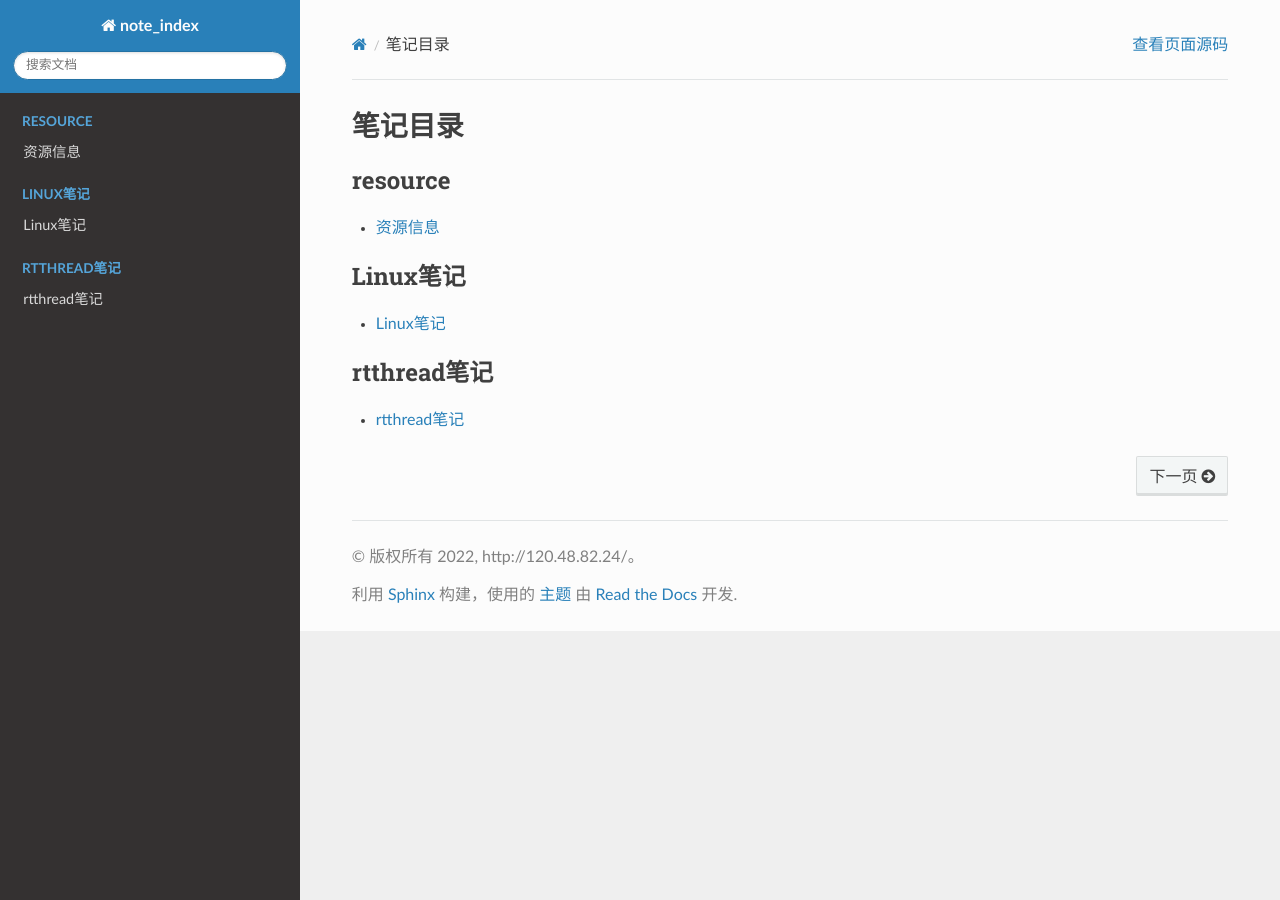
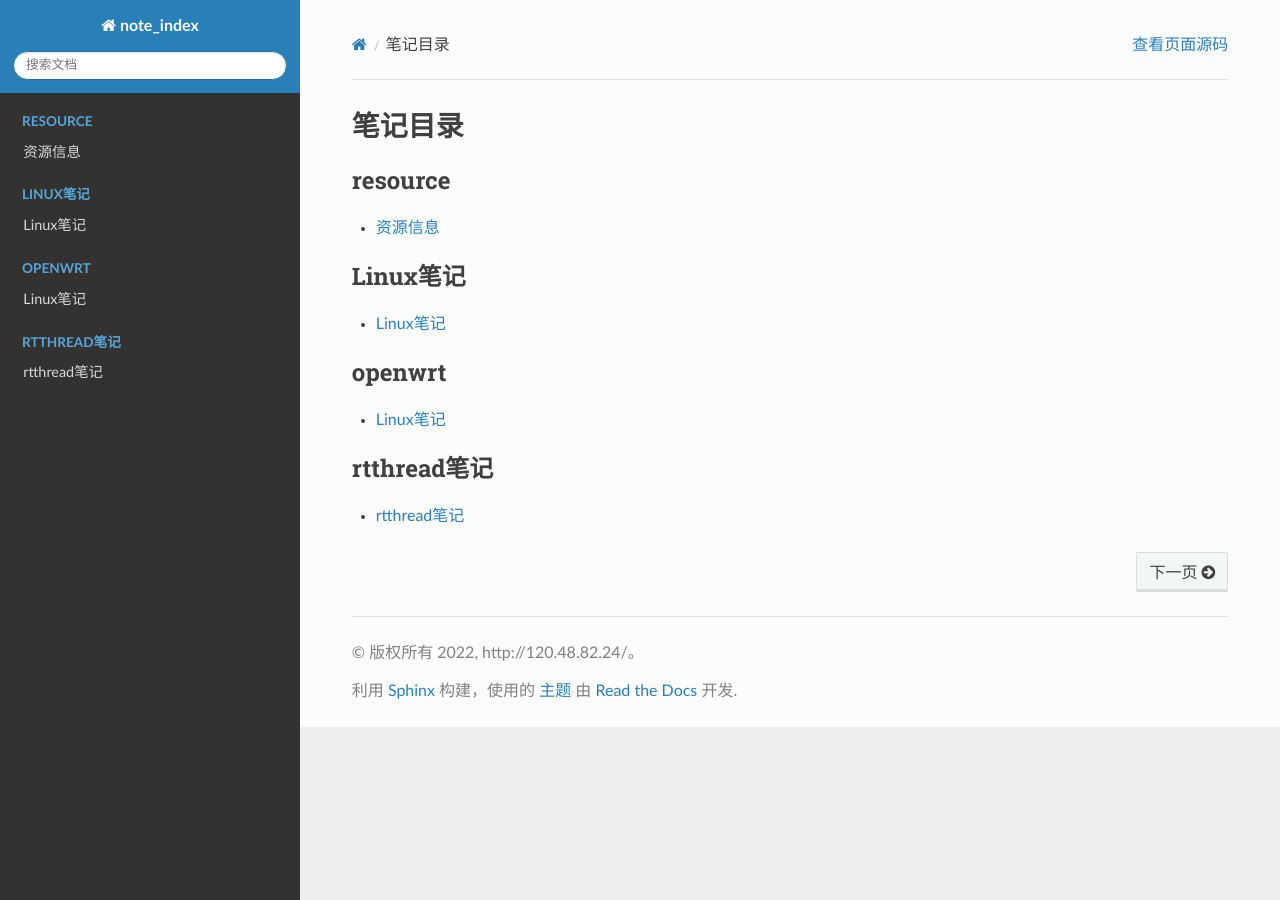
Before and after one commit to lzstudy/note_index, a Sphinx documentation site: the page built from source/index.rst, in a window 1280 px wide. Built offline with Sphinx 7.4.7 and the Read the Docs theme 2.0.0, drawn with Linux system fonts in a browser that asks for light colours.

Commit message:
feat |> 提交相关

```diff
--- a/source/index.rst
+++ b/source/index.rst
@@ -22,6 +22,13 @@
 
 .. toctree::
    :maxdepth: 3
+   :caption: openwrt
+   :titlesonly:
+
+   openwrt/index
+
+.. toctree::
+   :maxdepth: 3
    :caption: rtthread笔记
    :titlesonly:
 
```
Also changed, not shown: source/openwrt/index.md (added, +6 -0 lines).
